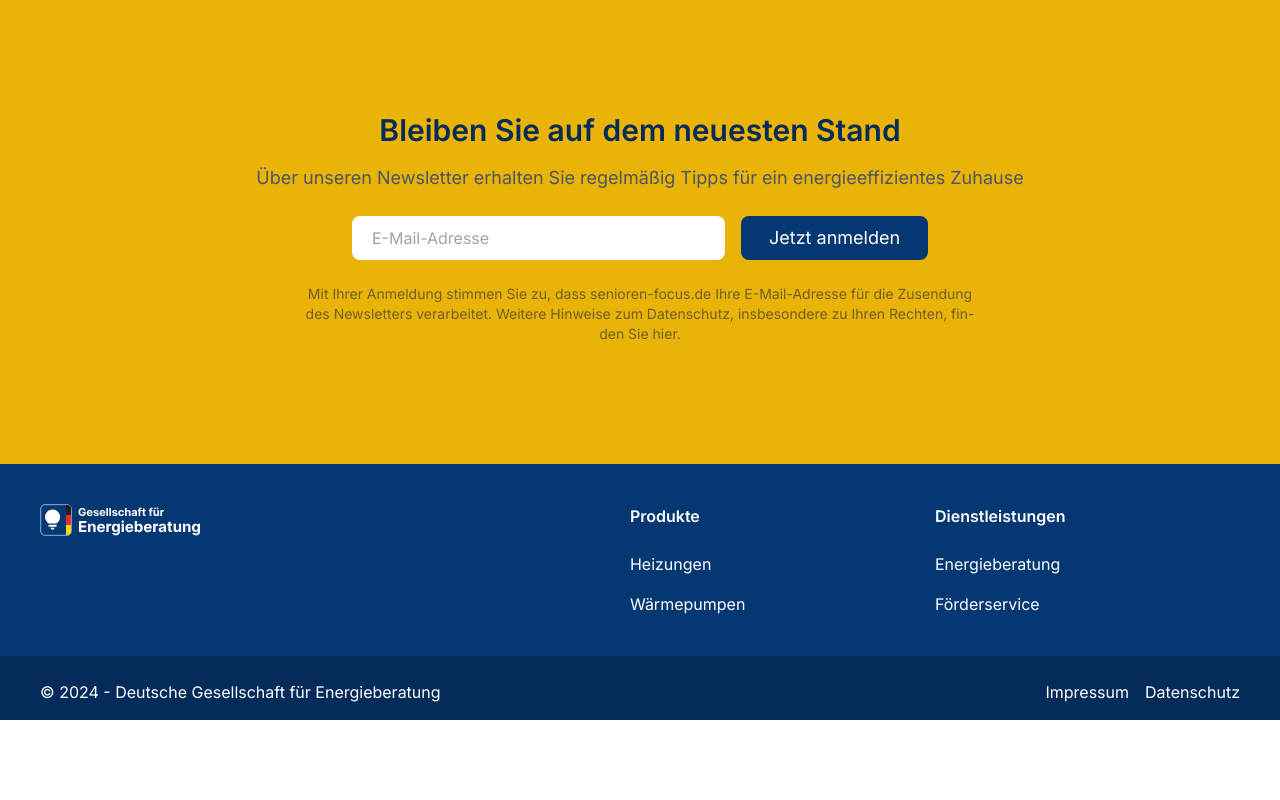
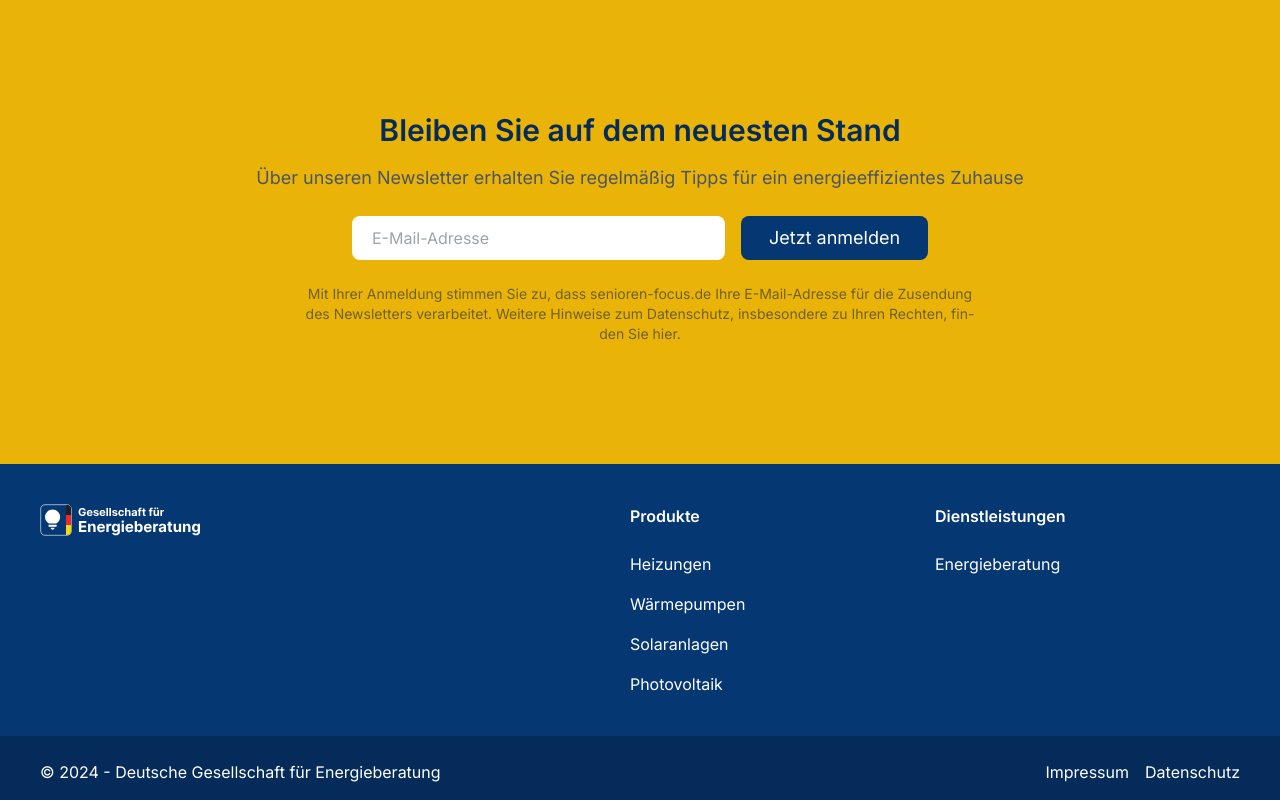
Before and after one commit to tancred0/energie-frontend, a Next.js app: page / in a window 1280 px wide. Shown: the part 1388-2188 px from the top of the page. Before the commit the page ends 2108 px from the top, so only its background shows below. Built offline with nearby package versions, Linux system fonts and the light colour scheme.

Commit message:
adjusted the order of the images on first page

```diff
--- a/src/components/layout/Footer.tsx
+++ b/src/components/layout/Footer.tsx
@@ -15,15 +15,15 @@ const GeneralLinks: { heading: string, links: FooterLinks[] }[] = [
     links: [
       { name: "Heizungen", slug: "/heizung" },
       { name: "Wärmepumpen", slug: "/heizung/waermepumpe" },
-      // { name: "Solaranlagen", slug: "/solaranlage" },
-      // { name: "Photovoltaikanlagen", slug: "/solaranlage/photovoltaikanlage" },
+      { name: "Solaranlagen", slug: "/solaranlage" },
+      { name: "Photovoltaik", slug: "/solaranlage/photovoltaik" },
     ]
   },
   {
     heading: "Dienstleistungen",
     links: [
       { name: "Energieberatung", slug: "/energieberatung" },
-      { name: "Förderservice", slug: "/foerderung" },
+    //   { name: "Förderservice", slug: "/foerderung" },
     ]
   },
 ];
--- a/src/components/main/1_ProductRange.tsx
+++ b/src/components/main/1_ProductRange.tsx
@@ -13,19 +13,19 @@ const productRange = [
     href: "/energieberatung",
   },
   {
-    title: "Förderservice",
+    title: "Heizung",
     image: houseImg,
-    href: "/foerderung",
-  },
-  {
-    title: "Heizung",
-    image: roofImg,
     href: "/heizung",
   },
   {
     title: "Wärmepumpe",
+    image: roofImg,
+    href: "/heizung/waermepumpe",
+  },
+  {
+    title: "Solaranlage",
     image: solarImg,
-    href: "/heizung/waermepumpe",
+    href: "/solaranlage",
   },
 ];
 
```
